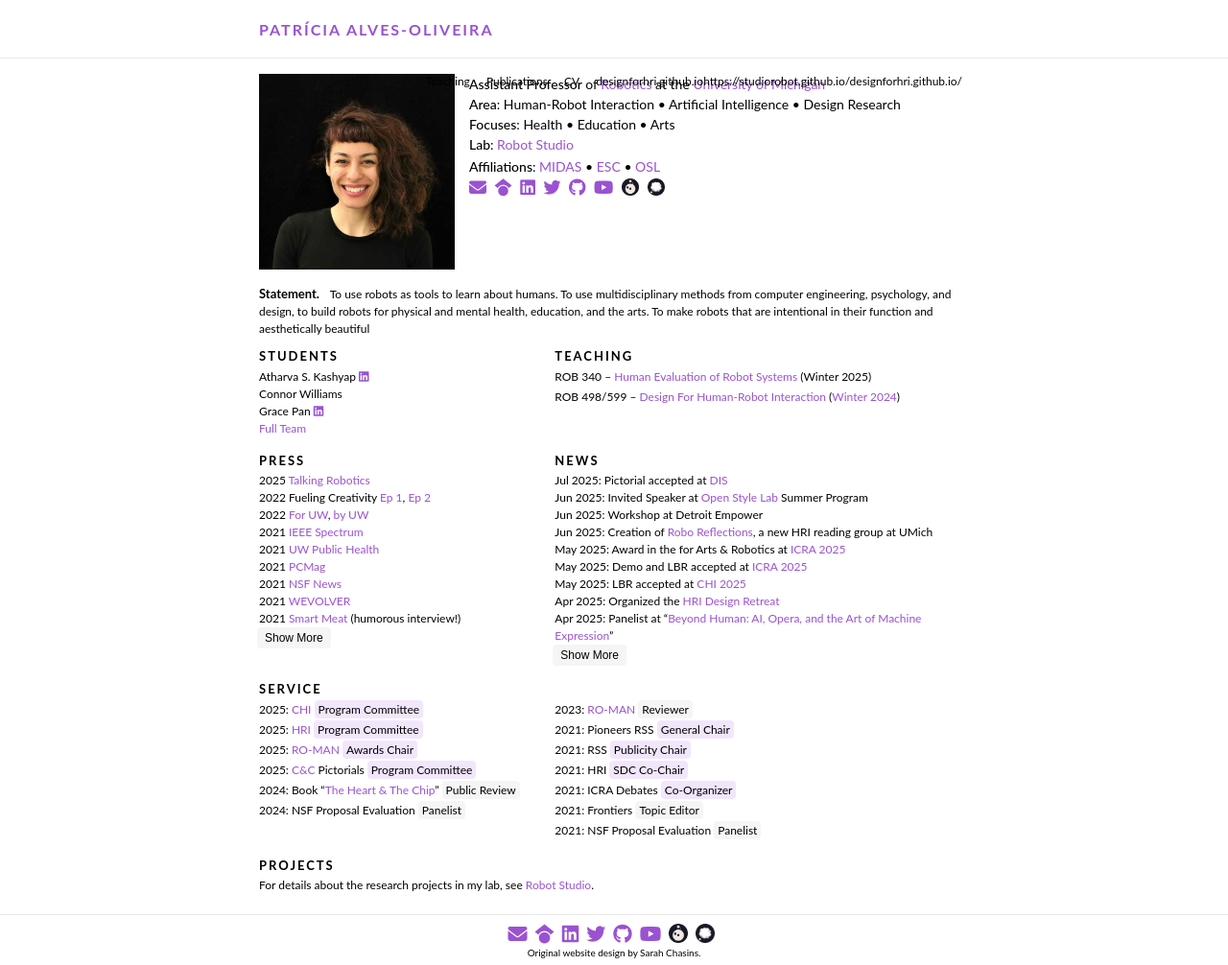
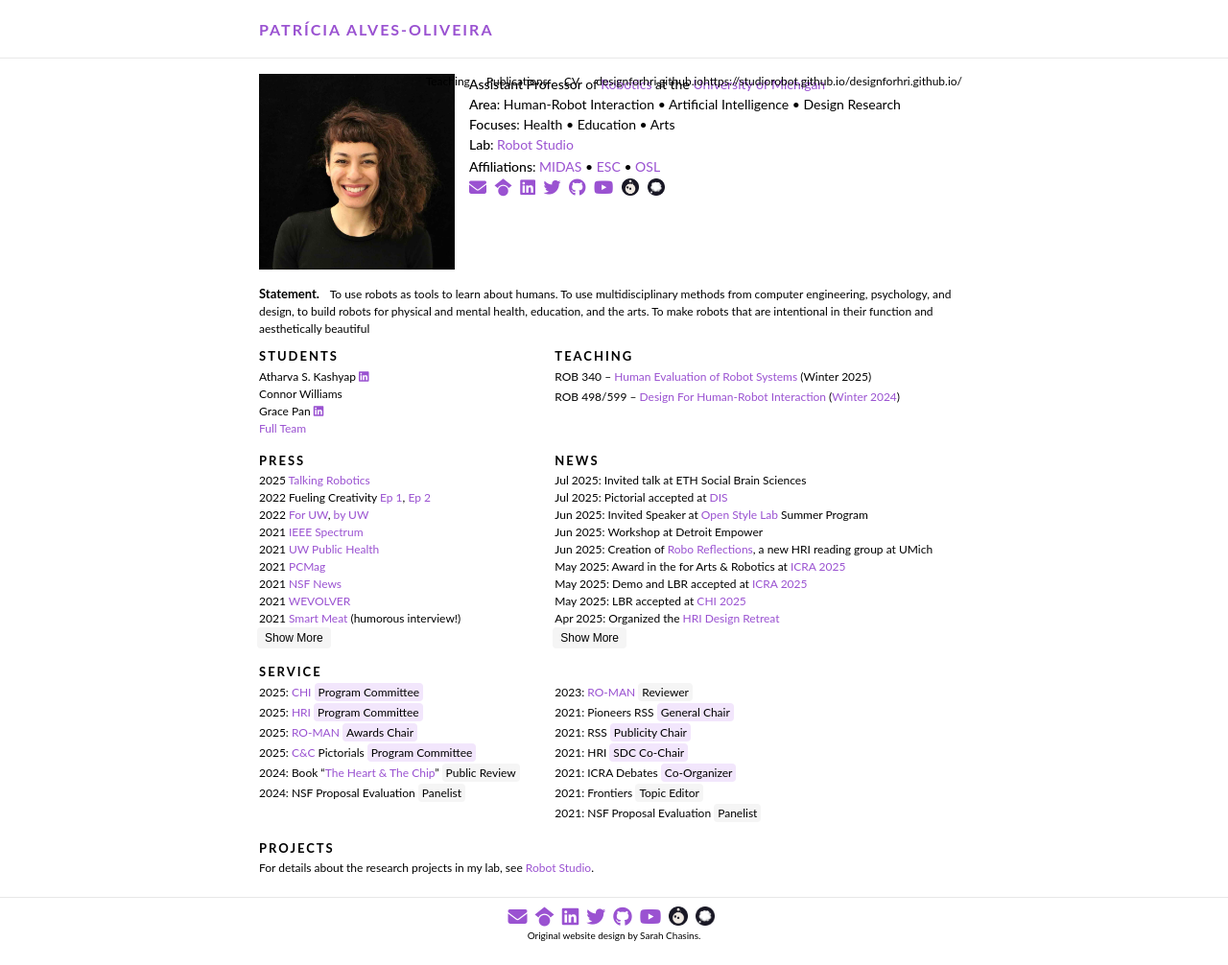
Before and after one commit to patricialvesoliveira/patricialvesoliveira.github.io, a Jekyll site: the page built from index.html, in a window 1280 px wide. Shown: the whole page at 96% size. Built offline with Jekyll 4.4.1, drawn with Linux system fonts in a browser that asks for light colours.

Commit message:
add last news

```diff
--- a/_data/news.yml
+++ b/_data/news.yml
@@ -1,4 +1,5 @@
 Jul 2025:
+- Invited talk at ETH Social Brain Sciences
 - Pictorial accepted at [DIS](https://dis.acm.org/2025/)
 Jun 2025:
 - Invited Speaker at [Open Style Lab](https://www.openstylelab.org/) Summer Program
```
